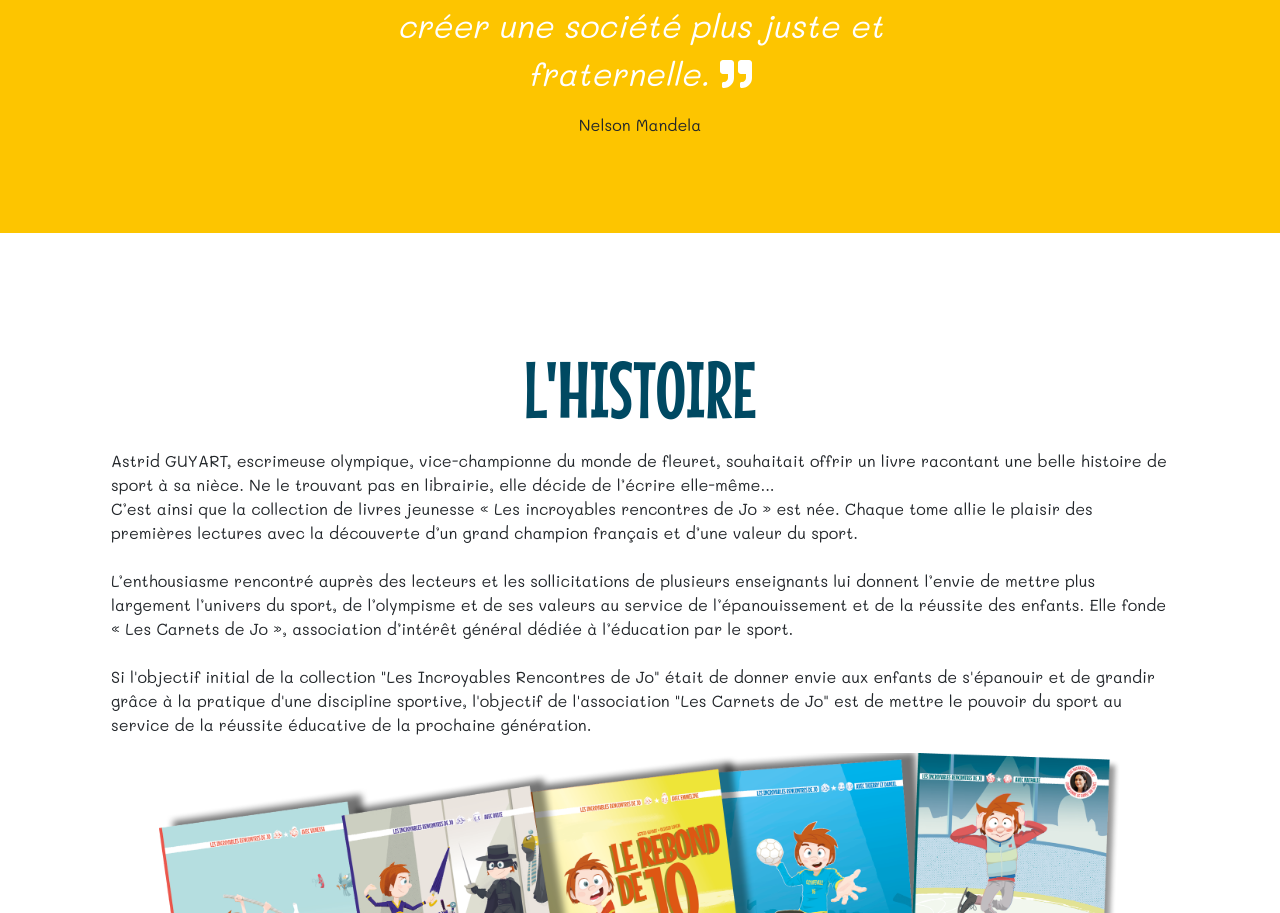
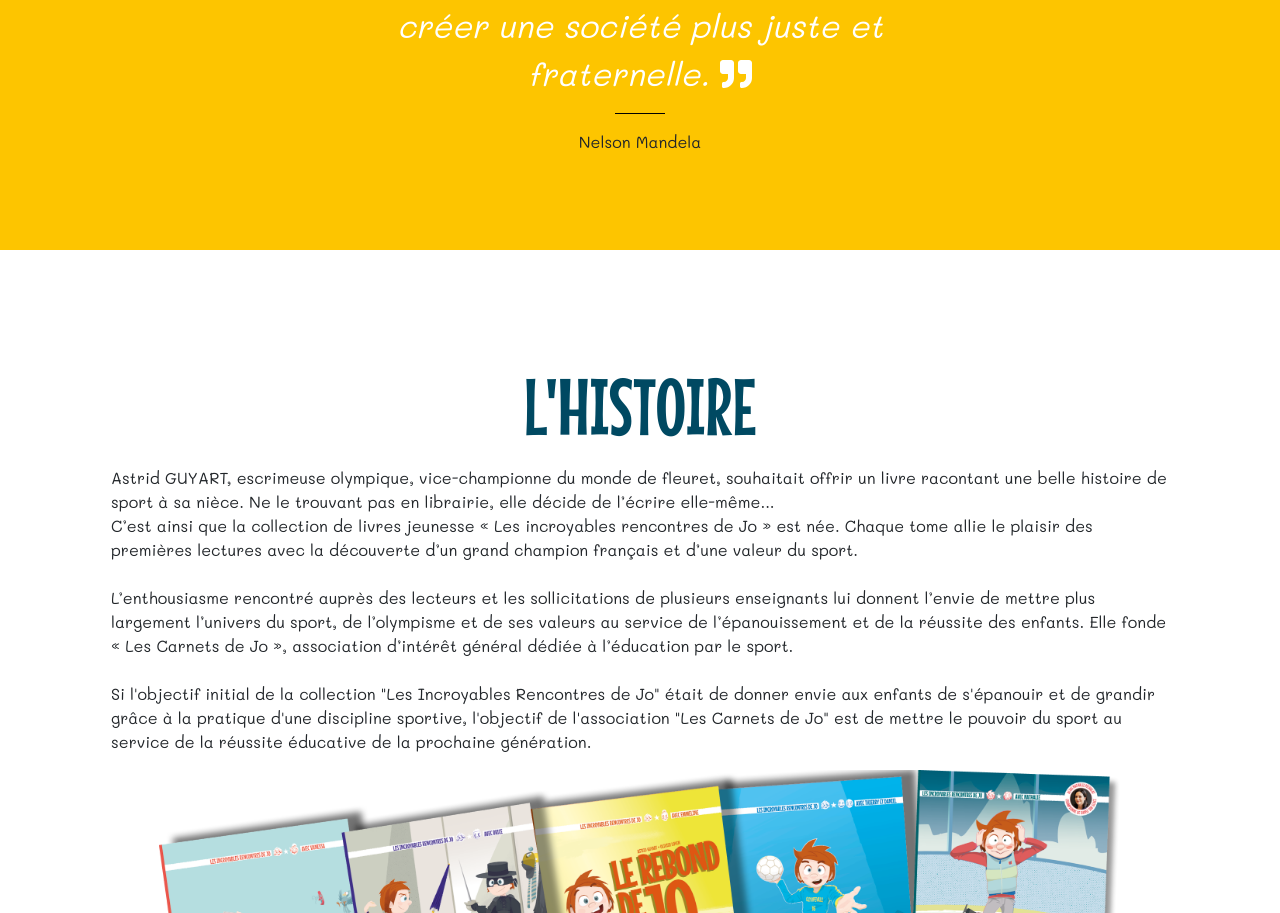
Before and after one commit to annelhote/les-carnets-de-jo, a Vue app: page / in a window 1280 px wide. Shown: the part 2507-3420 px from the top of the page. Built offline with nearby package versions, Linux system fonts and the light colour scheme.

Commit message:
Add separator in quote

```diff
--- a/src/App.vue
+++ b/src/App.vue
@@ -98,6 +98,7 @@
               Ces deux éléments participent à créer une société plus juste et fraternelle.
               <font-awesome-icon icon="quote-right"></font-awesome-icon>
             </div>
+            <hr width="50" color="black">
             <div class="mt-3">
               Nelson Mandela
             </div>
```
